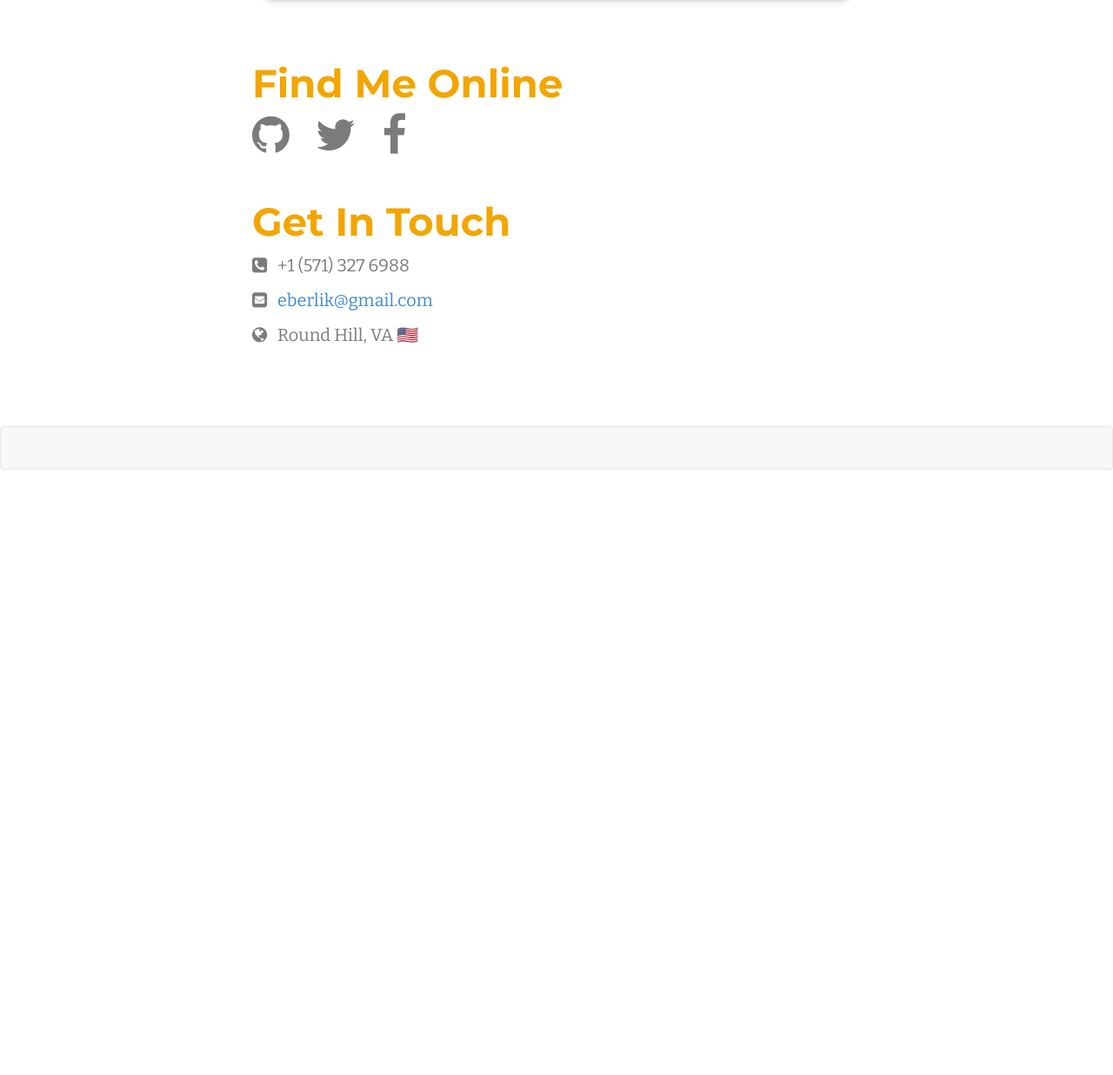
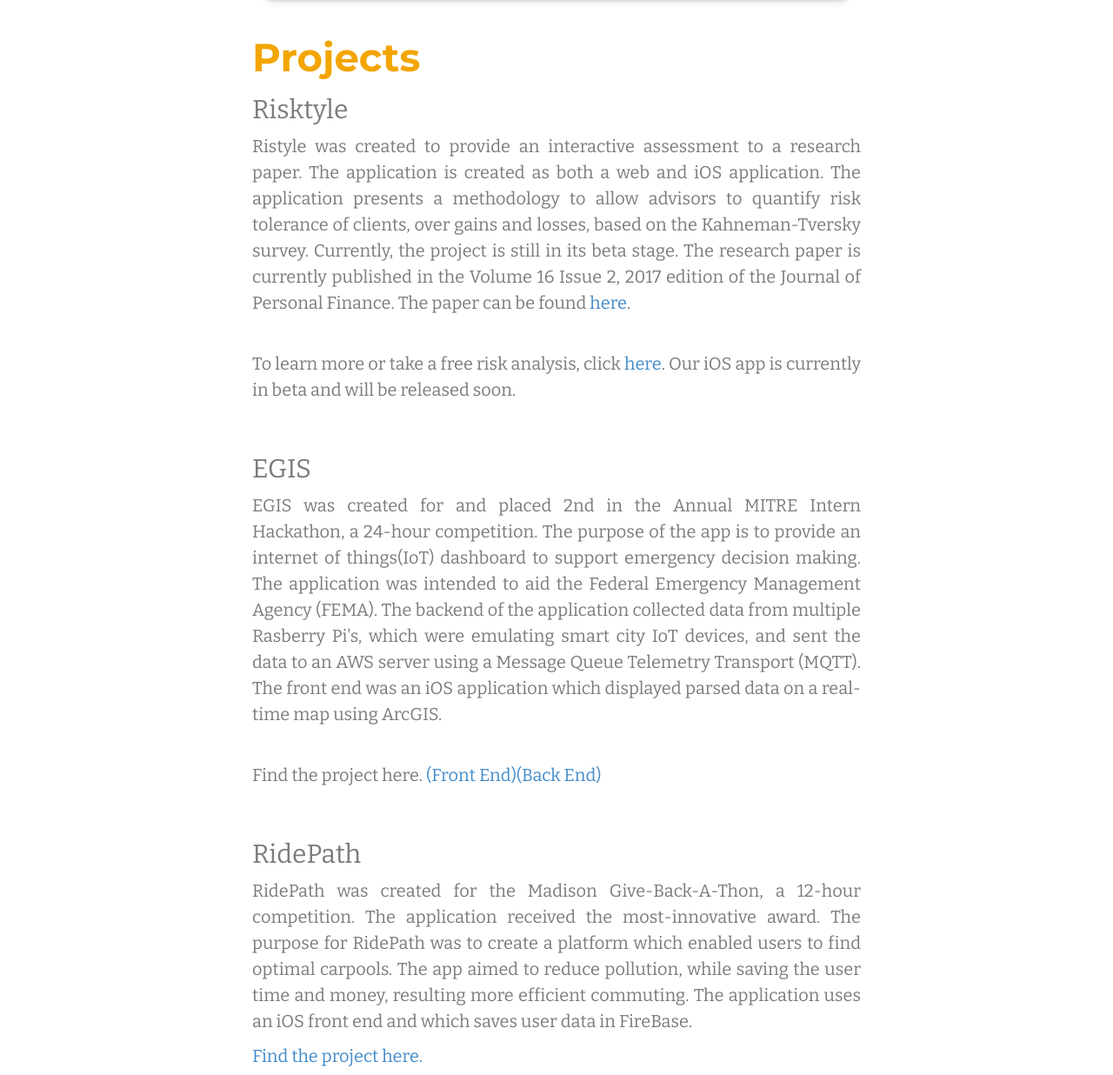
Before and after one commit to EmersonB/emersonberlik.com2.0, a website: page home.html in a window 1280 px wide. Shown: the part 3370-4606 px from the top of the page at 87% size. Before the commit the page ends 3910 px from the top, so only its background shows below. Drawn offline with nearby package versions, Linux system fonts and the light colour scheme; files that its build step writes are made by us from their sources; files whose address does not match are found by name.

Commit message:
fixed things

```diff
--- a/home.html
+++ b/home.html
@@ -57,12 +57,28 @@
                         <a href="/resume"><img src="images/Resume_pageone.png" class="img-responsive" id="resume" alt="Responsive image"></a>
                         <a href="/resume"><img src="images/Resume_pagetwo.png" class="img-responsive" id="resume" alt="Responsive image"></a>
                     </div>
+                    <div class="col-md-14 about">
+<!--                     <a href="test.html" class="btn btn-default">TEST<a/>
+ -->
+                        <h1 class="heading">Projects</h1>
+                        <h2>Risktyle </h2>
+                        <p>Ristyle was created to provide an interactive assessment to a research paper. The application is created as both a web and iOS application. The application presents a methodology to allow advisors to quantify risk tolerance of clients, over gains and losses, based on the Kahneman-Tversky survey. Currently, the project is still in its beta stage. The research paper is currently published in the Volume 16 Issue 2,  2017 edition of the Journal of Personal Finance. The paper can be found <a href="http://www.journalofpersonalfinance.com/current-issue.html">here</a>. </p></br>
+                        <p>To learn more or take a free risk analysis, click <a href="www.risktyle.com">here</a>. Our iOS app is currently in beta and will be released soon.   </p></br>
+                        <h2>EGIS</h2>
+                        <p> EGIS was created for and placed 2nd in the Annual MITRE Intern Hackathon, a 24-hour competition. The purpose of the app is to provide an internet of things(IoT) dashboard to support emergency decision making. The application was intended to aid the Federal Emergency Management Agency (FEMA). The backend of the application collected data from multiple Rasberry Pi's, which were emulating smart city IoT devices, and sent the data to an AWS server using a Message Queue Telemetry Transport (MQTT). The front end was an iOS application which displayed parsed data on a real-time map using ArcGIS. </p></br>
+                        <p>Find the project here. <a href="https://github.com/EmersonB/team404_iOS">(Front End)</a><a href="https://github.com/EmersonB/team404_project_5">(Back End)</a></p> </br>
+                        <h2>RidePath</h2>
+                        <p> RidePath was created for the Madison Give-Back-A-Thon, a 12-hour competition. The application received the most-innovative award. The purpose for RidePath was to create a platform which enabled users to find optimal carpools. The app aimed to reduce pollution, while saving the user time and money, resulting more efficient commuting. The application uses an iOS front end and which saves user data in FireBase. <br/>
+                        <p><a href="https://github.com/EmersonB/RidePath">Find the project here.</a></p>
+
+                    </div>
                     <div class="col-md-14 logos">
                         <h1 class="heading">Find Me Online</h1>
                         <a href="http://www.github.com/EmersonB"><i class="fa fa-github"></i></a> &nbsp;
                         <a href="http://www.twitter.com/emerson_berlik"><i class="fa fa-twitter"></i></a> &nbsp;
                         <a href="https://www.facebook.com/profile.php?id=100008295382467"><i class="fa fa-facebook"></i></a> &nbsp;
                     </div>
+
                     <div class="col-md-14 contact">
                         <h1 class="heading">Get In Touch</h1>
                         <p><i class="fa fa-phone-square contact-icon"></i> +1 (571) 327 6988</p>
```
Also changed, not shown: images/Resume_pageone.png, images/Resume_pagetwo.png, 1 other file.
